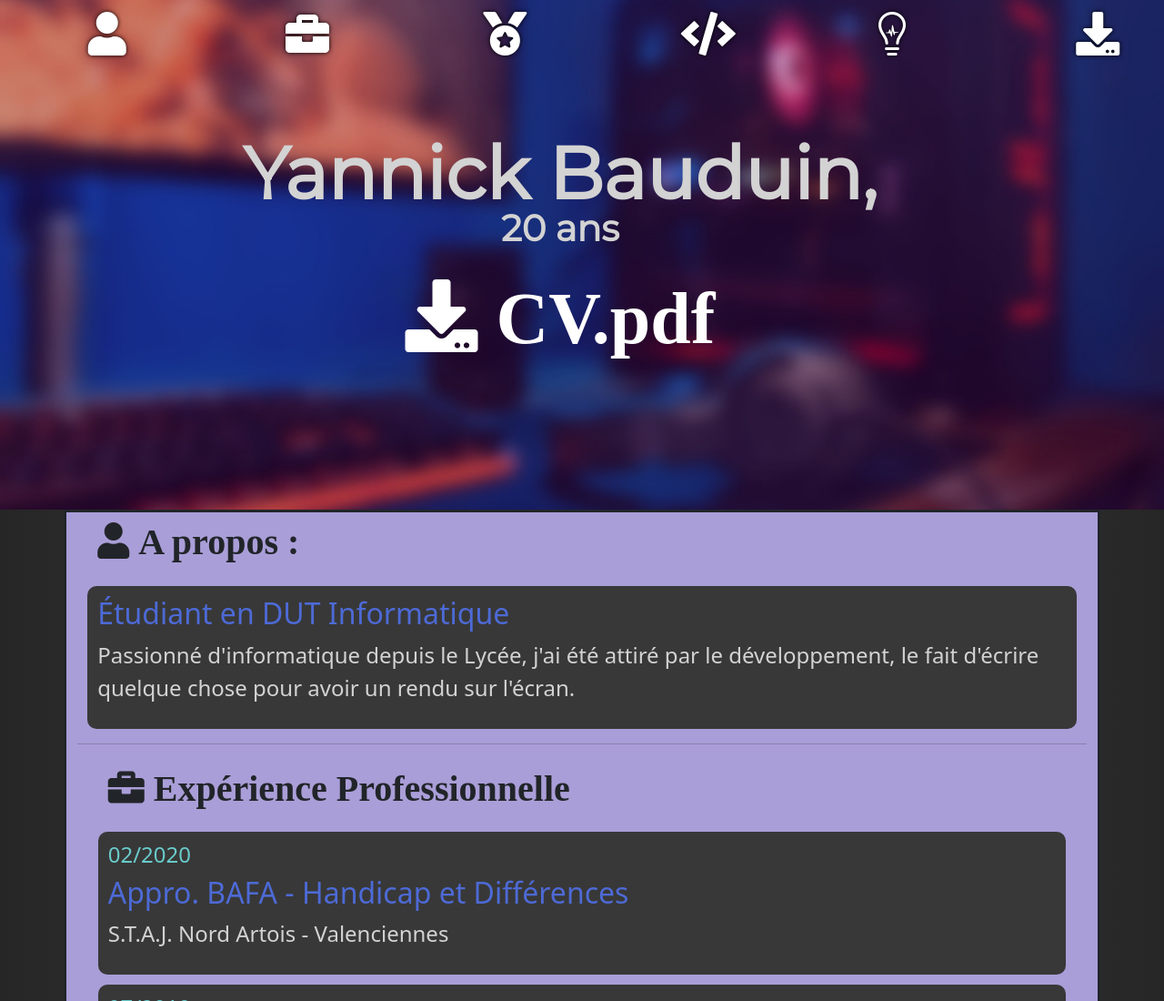
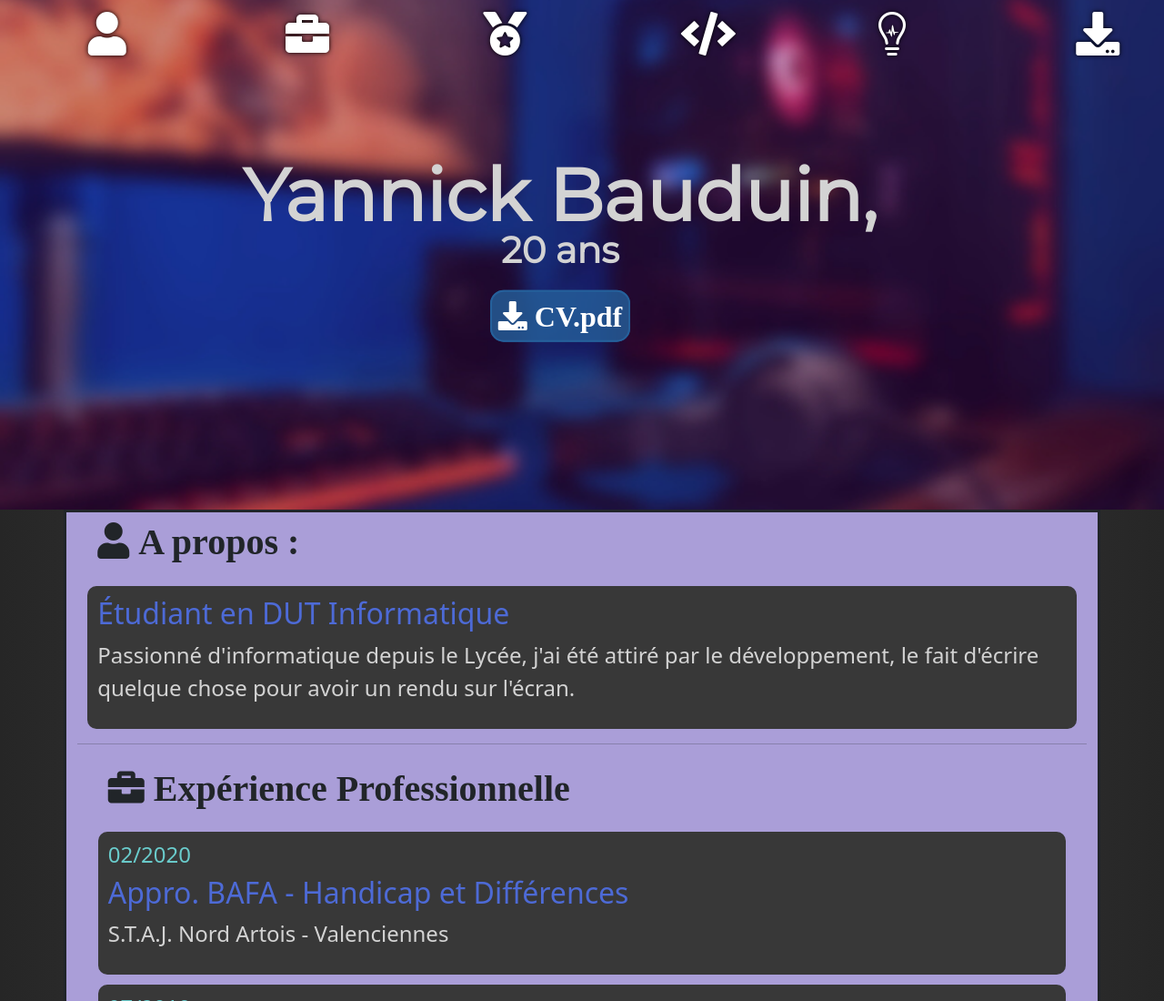
Before and after one commit to Yannick-Bdn/CV, a plain HTML site: page index.html in a window 1280 px wide. Shown: the top 1100 px of the page at 91% size. Drawn offline with Linux system fonts and the light colour scheme.

Commit message:
Update style.css

```diff
--- a/assets/styles/style.css
+++ b/assets/styles/style.css
@@ -67,6 +67,19 @@ body>div>div>div{
 #nom .age{
     font-size: 0.5em;
 }
+#nom .download{
+    font-size: 0.4em;
+    background-color: rgba(37, 96, 155,0.8);
+    padding : 1%;
+    border : 2px solid rgb(37, 96, 155);
+    border-radius: 15px;
+    transition-duration: 0.25s;
+}
+#nom .download:hover{
+    background-color: rgba(37, 96, 155,1);
+    transition-duration: 0.25s;
+}
+
 
 @media screen and (max-width: 500px) {
     .textOverImage{
```
